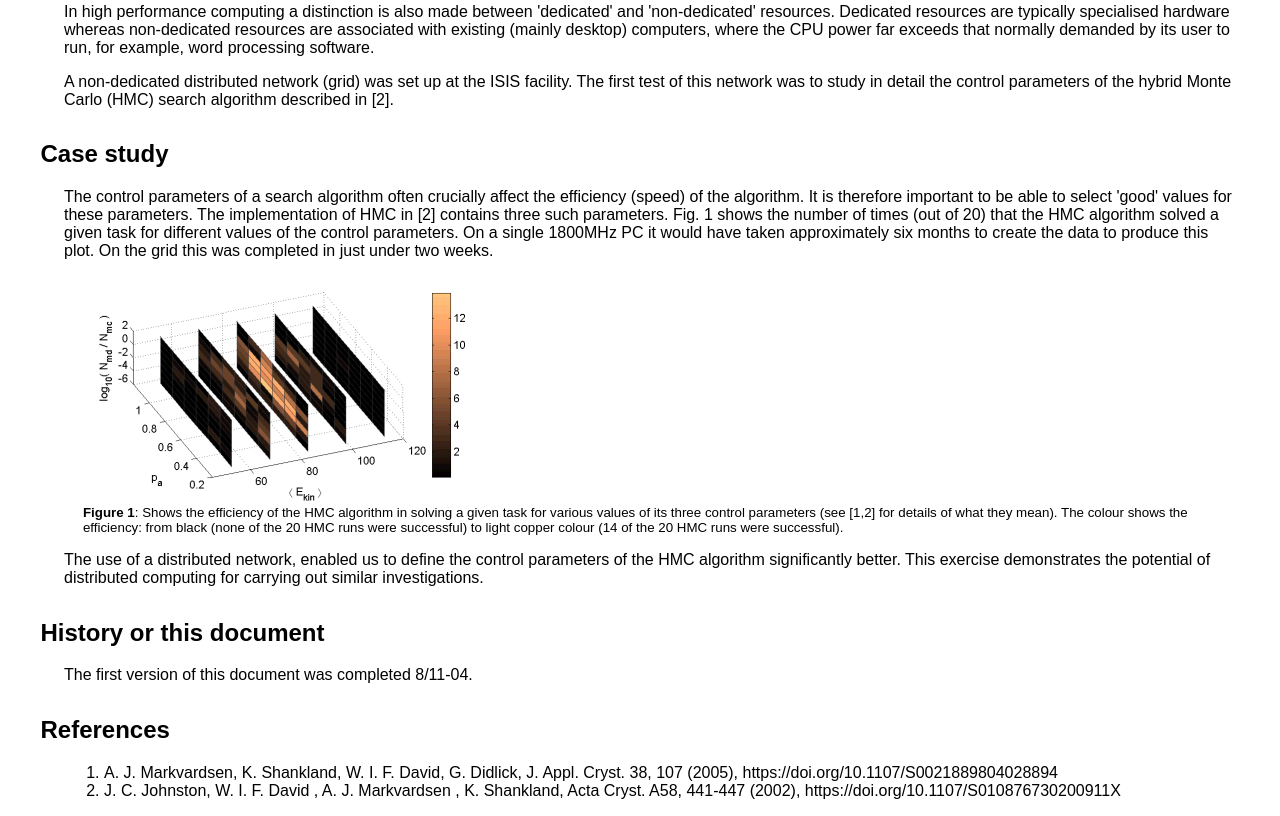
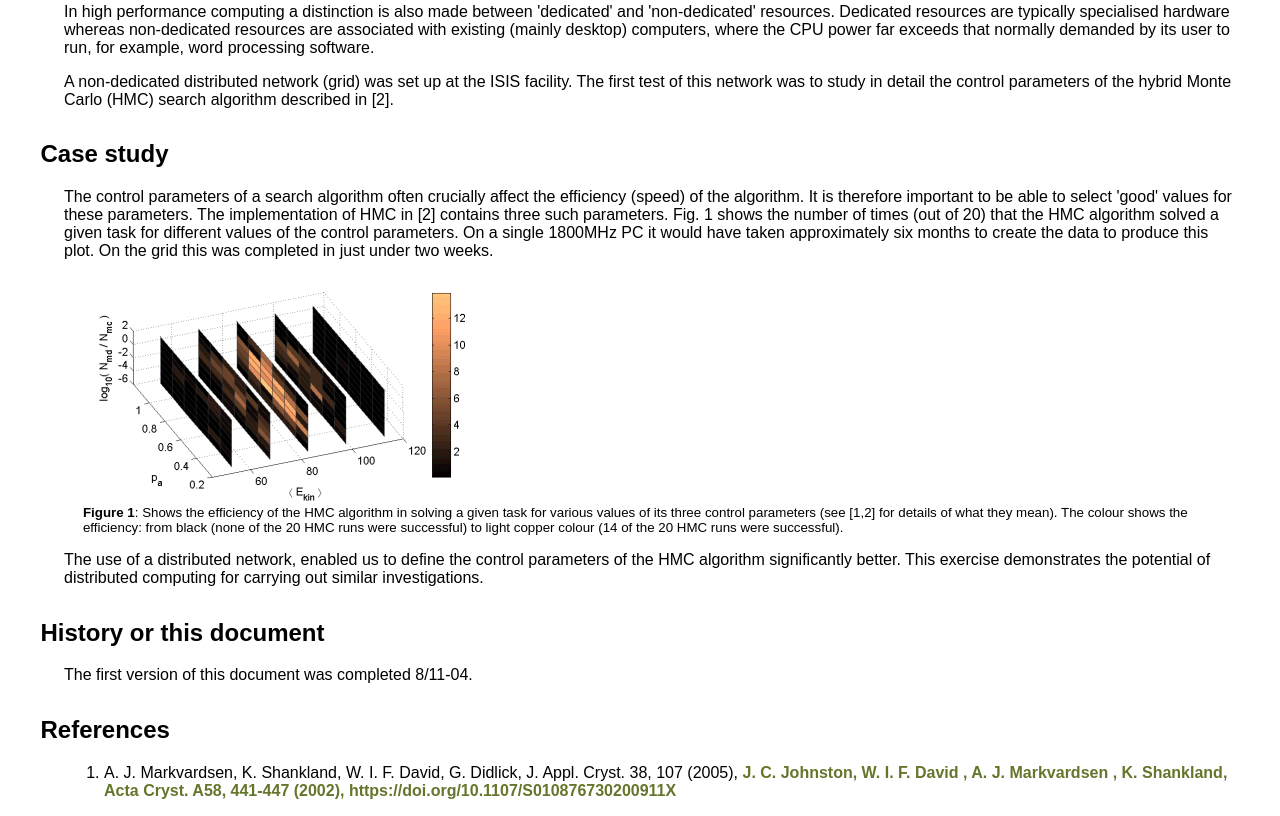
Before and after one commit to Anders-Markvardsen/Anders-Markvardsen.github.io, a plain HTML site: page projects/dis-computing.html in a window 1280 px wide. Shown: the part 472-1288 px from the top of the page. Drawn offline with Linux system fonts and the light colour scheme; no server answers.

Commit message:
doi as href

```diff
--- a/projects/dis-computing.html
+++ b/projects/dis-computing.html
@@ -52,8 +52,8 @@ May 2005.</em>
 <p>The first version of this document was completed 8/11-04.</p>
 <h2>References</h2>
 <ol class="references">
-  <li>A. J. Markvardsen, K. Shankland, W. I. F. David, G. Didlick, J. Appl. Cryst. 38, 107 (2005), https://doi.org/10.1107/S0021889804028894</li>
-<li>J. C. Johnston, W. I. F. David , A. J. Markvardsen , K. Shankland, Acta Cryst. A58, 441-447 (2002), https://doi.org/10.1107/S010876730200911X</li>
+  <li>A. J. Markvardsen, K. Shankland, W. I. F. David, G. Didlick, J. Appl. Cryst. 38, 107 (2005), <A href="https://doi.org/10.1107/S0021889804028894>https://doi.org/10.1107/S0021889804028894</A></li>
+<li>J. C. Johnston, W. I. F. David , A. J. Markvardsen , K. Shankland, Acta Cryst. A58, 441-447 (2002), <A href="https://doi.org/10.1107/S010876730200911X">https://doi.org/10.1107/S010876730200911X</A> </li>
 </ol>
 </body>
 </html>
```
